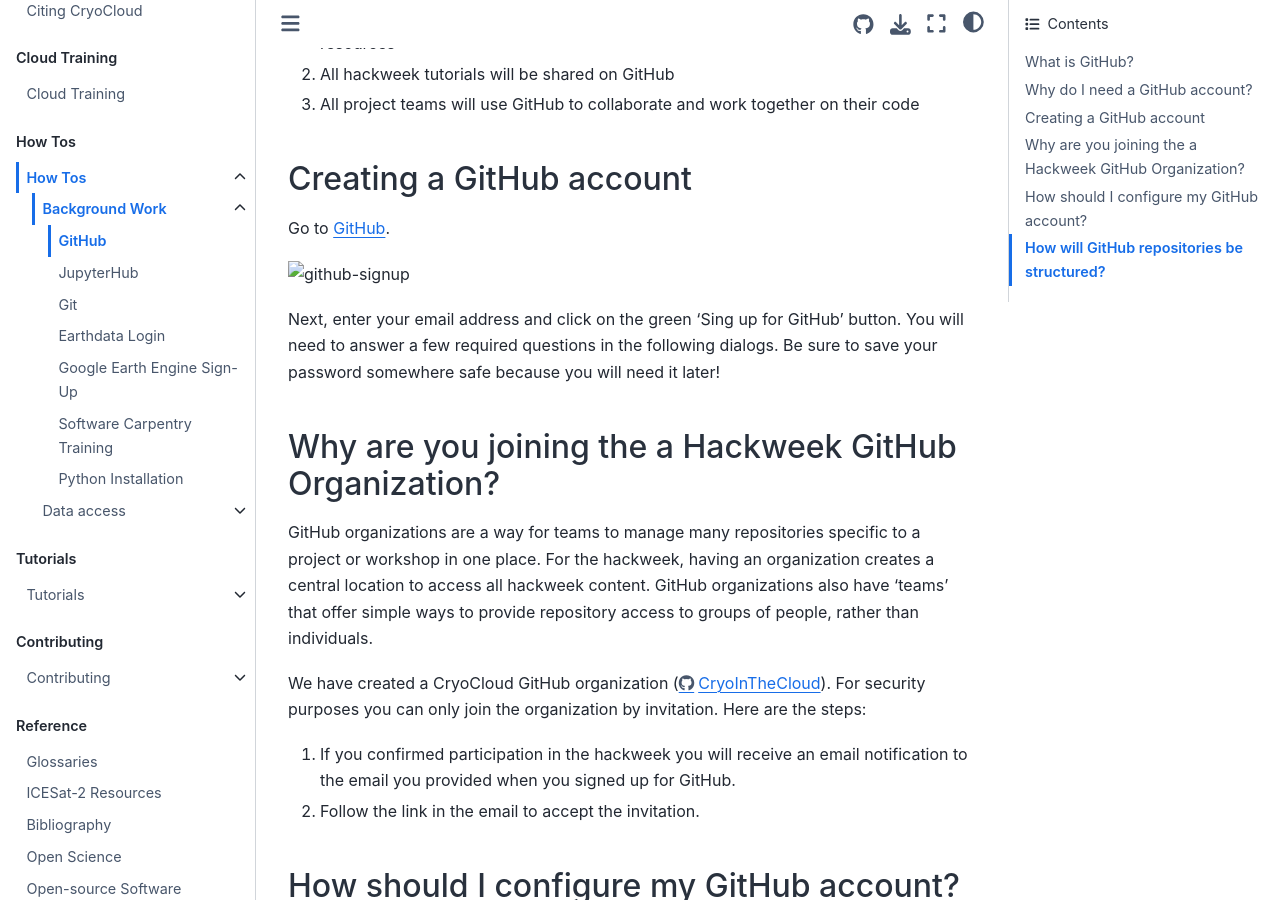
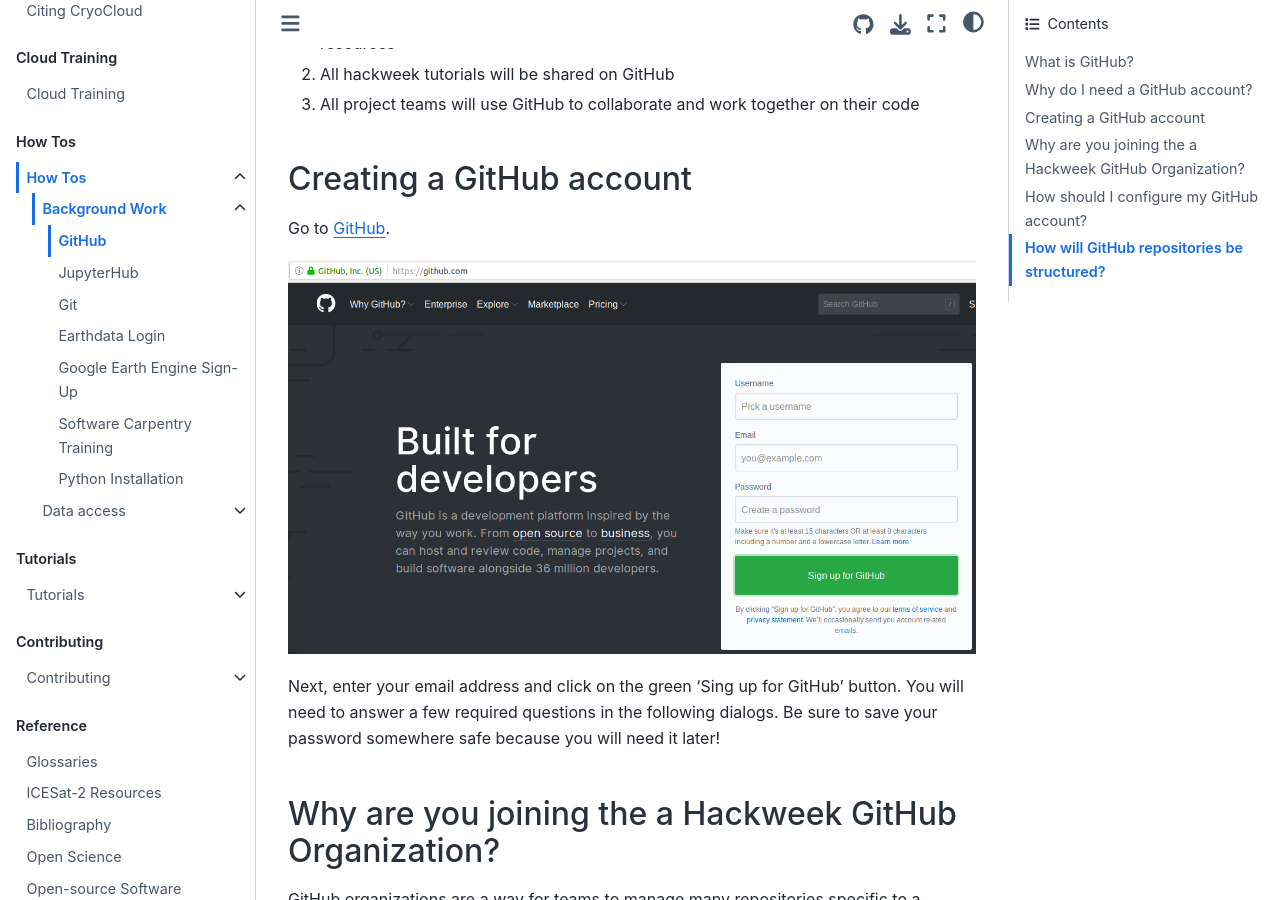
Before and after one commit to CryoInTheCloud/CryoCloudWebsite, a Jupyter Book: the page built from book/how_tos/background/github.md, in a window 1280 px wide and 900 px high, scrolled down 407 px. Built offline with Jupyter Book 1.0.4 settings and Sphinx 7.4.7 and the Sphinx Book theme 1.1.4, drawn with Linux system fonts in a browser that asks for light colours; pages that are not in the unit, such as notebooks, are missing from menus.

Commit message:
fixing image links

```diff
--- a/book/how_tos/background/github.md
+++ b/book/how_tos/background/github.md
@@ -16,7 +16,7 @@
 
 Go to [GitHub](https://github.com/).
 
-![github-signup](../img/github-signup.png)
+![github-signup](../../img/github-signup.png)
 
 Next, enter your email address and click on the green 'Sing up for GitHub' button.
 You will need to answer a few required questions in the following dialogs.
@@ -53,11 +53,11 @@
 First, navigate to the "People" tab on the {{ hackweek }} GitHub organization
 ({{ github_org_url }}) and find yourself:
 
-![people-tab](../img/people-github.png)
+![people-tab](../../img/people-github.png)
 
 Now, if you see "Private" to the right of your account, you will need to switch this to "Public":
 
-![private-setting](../img/public-github.png)
+![private-setting](../../img/public-github.png)
 
 The steps for doing this are also well documented on [this](https://help.github.com/en/articles/publicizing-or-hiding-organization-membership) GitHub help page.
 
@@ -65,6 +65,6 @@
 
 When you click on the "Repositories" tab in the {{ '[GitHub organization]({url})'.format(url=github_org_url) }}  you will see a list of names, each of which links to a separate GitHub repository:
 
-![repos-tab](../img/repos.png)
+![repos-tab](../../img/repos.png)
 
 Each repository is a container for a specific subset of material for this event. For example, there is a repository for the public-facing website you used to register for this event {{website_url}}. We'll also create new repositories for each project.
```
